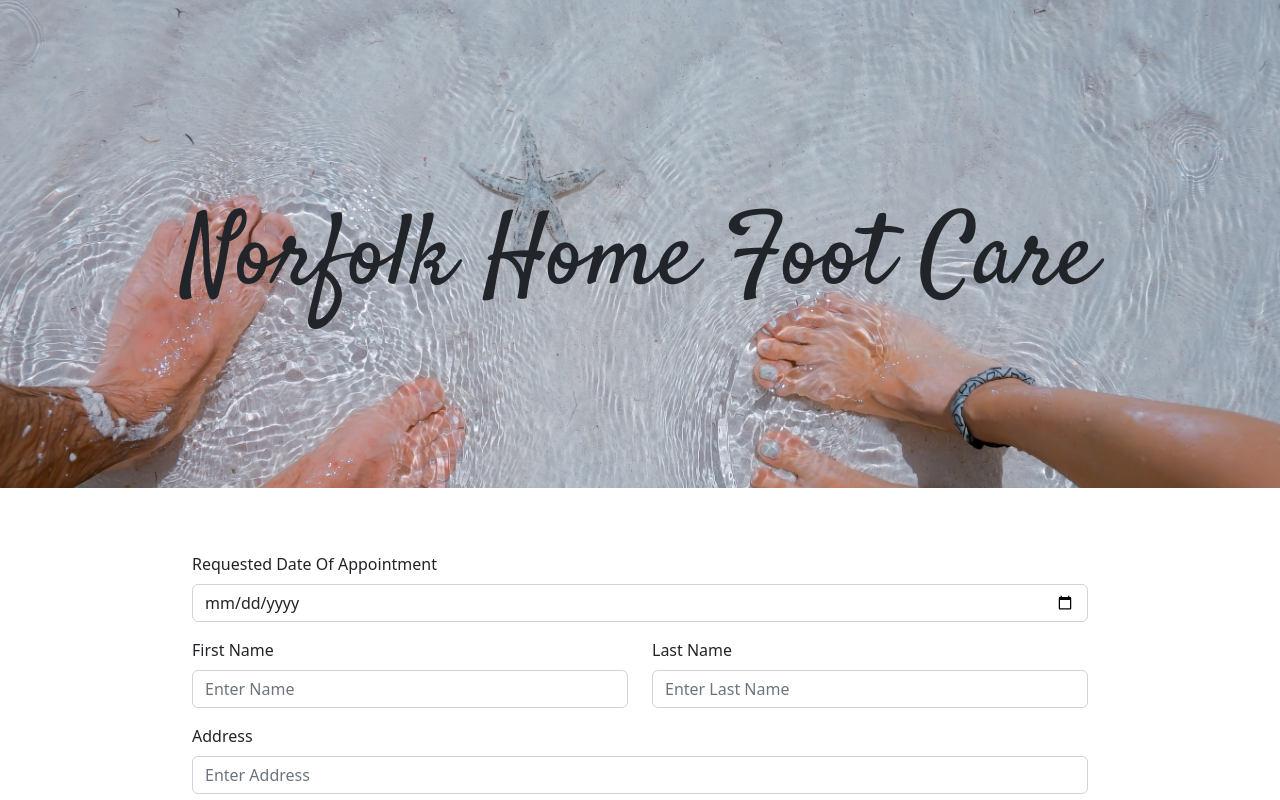
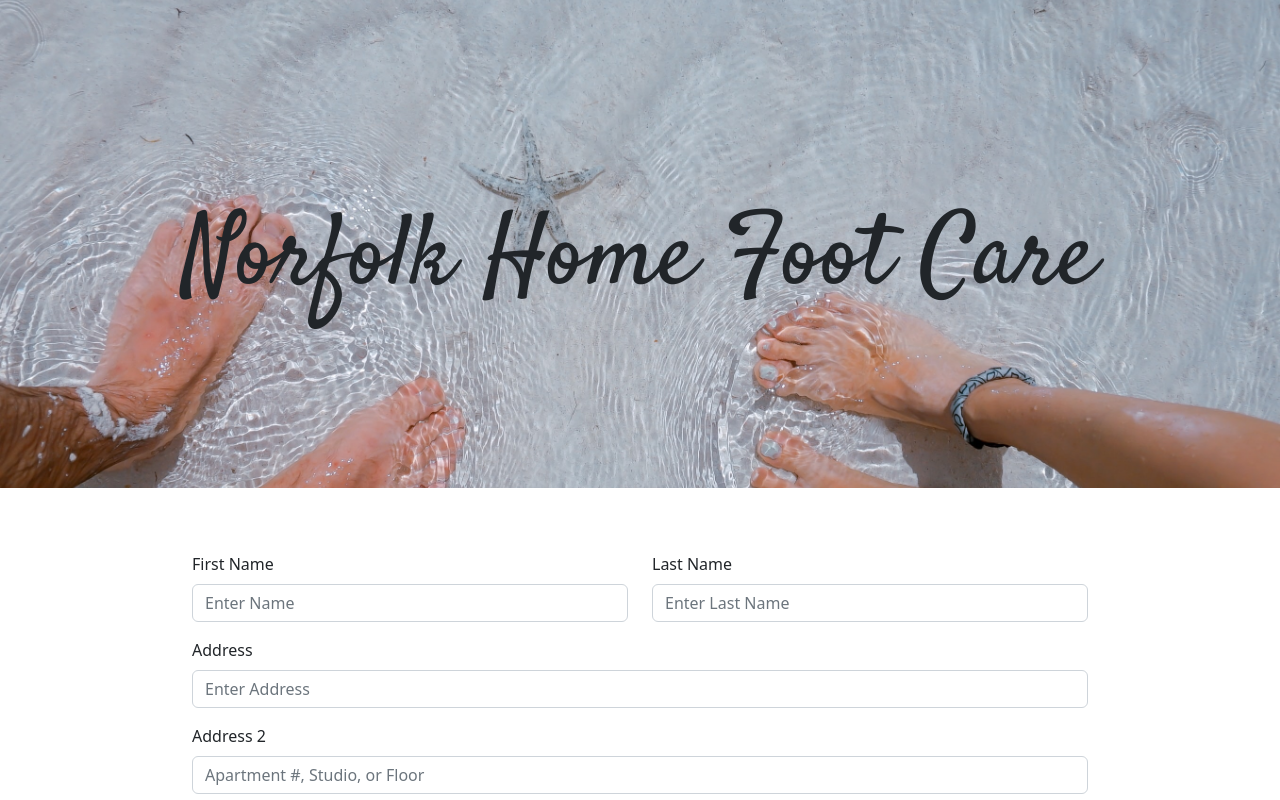
Before and after one commit to ShawnDietrich/norfolk-foot-care, a React (Create React App) app: page /Book in a window 1280 px wide. Shown: the top 800 px of the page. Built offline with nearby package versions, Linux system fonts and the light colour scheme.

Commit message:
removed calender

```diff
--- a/src/Pages/Book.js
+++ b/src/Pages/Book.js
@@ -38,12 +38,7 @@ const Book = () => {
         <div className="bookForm">
             <Alert key='info' variant="info" show={showMesg}>Your Booking Has Been Sent</Alert>
             <Form id="bookingForm" validated={validate} onSubmit={handleSubmit}>
-                <Row className="mb-3">
-                    <Form.Group as={Col} controlId='formGridDate'>
-                        <Form.Label>Requested Date Of Appointment</Form.Label>
-                        <FormControl name="date" type="date" required />
-                    </Form.Group>
-                </Row>
+
                 <Row className='mb-3'>
                     <Form.Group as={Col} controlId='formGridFirstName'>
                         <Form.Label>First Name</Form.Label>
--- a/src/Pages/Home.js
+++ b/src/Pages/Home.js
@@ -61,7 +61,8 @@ const Home = () => {
                                     <Card.Title>$55</Card.Title>
                                     <Card.Text>This treatment starts with an examination of the foot, followed with a Foot Soak and with hydrational exfoliating seaweed scrub.
                                         Reduction of nails if needed, cuticle work, clipping and filing the nail, callus removal.
-                                        The skin is further hydrated with a foot mousse followed by a massage lotion to the legs. Recommended for clients that have dry skin, are diabetic, and seniors
+                                        The skin is further hydrated with a foot mousse followed by a massage lotion to the legs.
+                                        Recommended for clients that have dry skin, are diabetic, and seniors
                                     </Card.Text>
                                 </Card.Body>
                             </Card>
```
